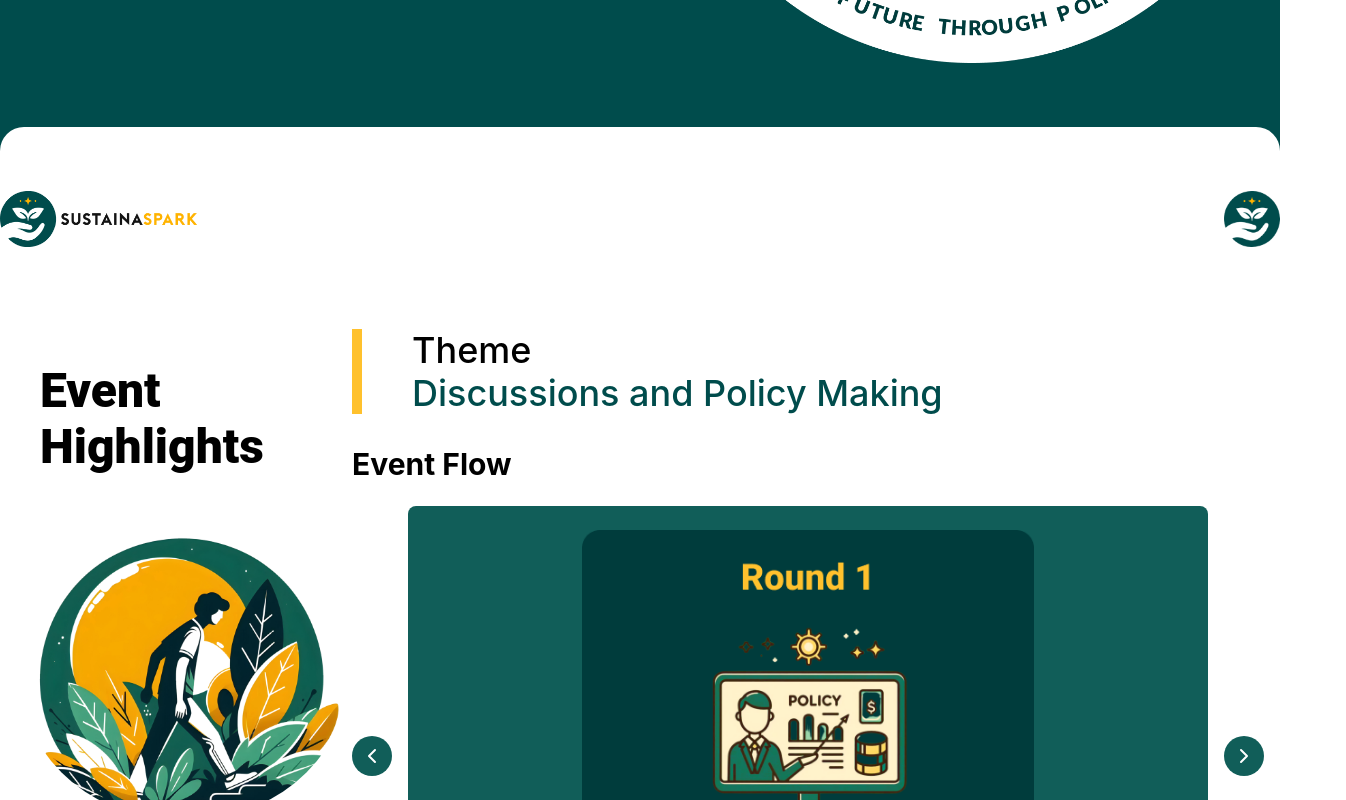
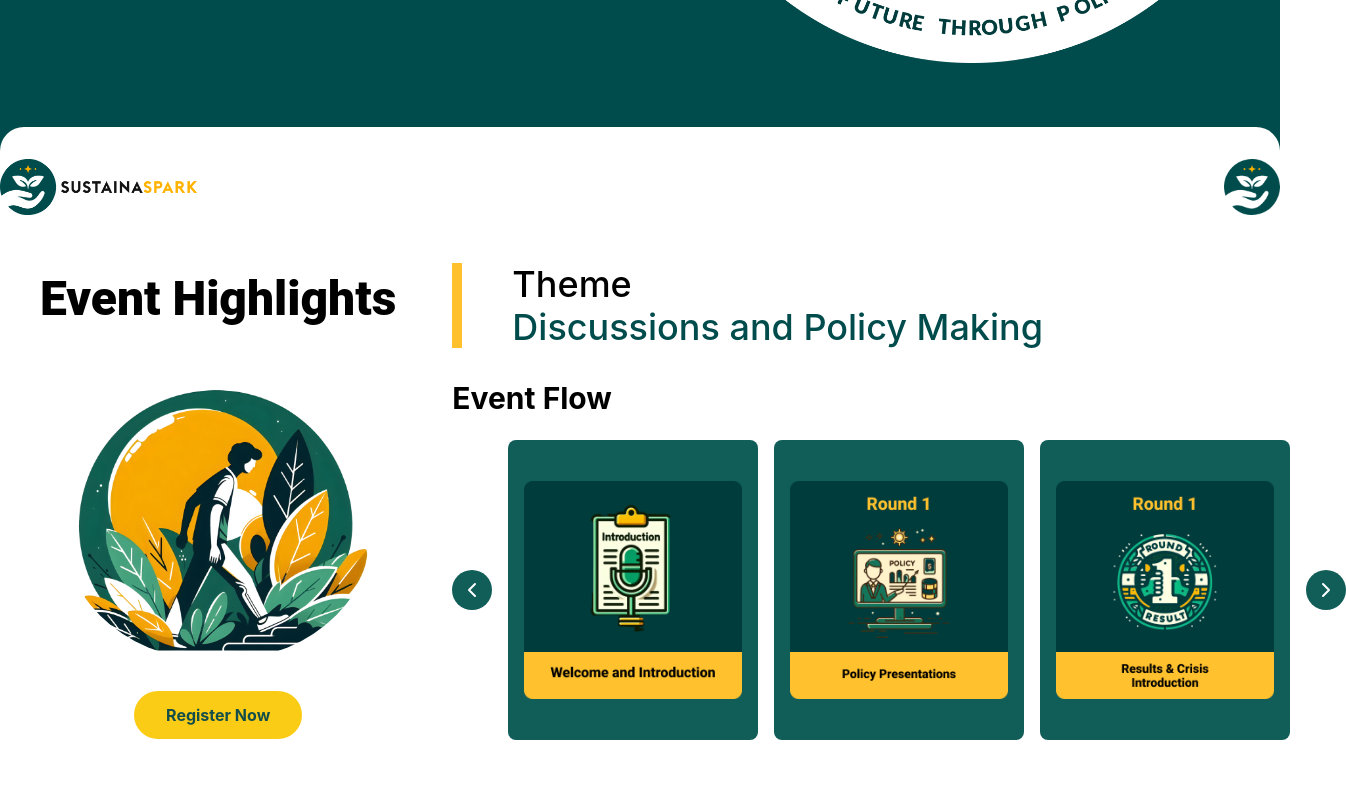
Before and after one commit to sushrut-patil/sustainaspark, a React (Create React App) app: page / in a window 1280 px wide. Shown: the part 720-1520 px from the top of the page, 1346 px wide, since content can reach past the window. Built offline with nearby package versions, Linux system fonts and the light colour scheme.

Commit message:
Event Flow Page Complete

```diff
--- a/src/Components/HomepageSection2.js
+++ b/src/Components/HomepageSection2.js
@@ -4,7 +4,7 @@ import { ChevronLeft, ChevronRight } from 'lucide-react';
 
 const EventFlow = () => {
   const [currentSlide, setCurrentSlide] = useState(0);
-
+  const [intervalId, setIntervalId] = useState(null);
   const slides = [
     '/images/eventImages/welcome.png',
     '/images/eventImages/policy.png',
@@ -18,26 +18,51 @@ const EventFlow = () => {
     setCurrentSlide((prev) => (prev + 1 >= slides.length ? 0 : prev + 1));
   };
 
+  const prevSlide = () => {
+    setCurrentSlide((prev) => (prev - 1 < 0 ? slides.length - 1 : prev - 1));
+  };
+
   useEffect(() => {
-    const interval = setInterval(nextSlide, 5000);
-    return () => clearInterval(interval);
+    const id = setInterval(nextSlide, 1000);
+    setIntervalId(id);
+    return () => clearInterval(id);
   }, []);
 
+  const getVisibleSlides = () => {
+    const visibleSlides = [];
+    for (let i = 0; i < 3; i++) {
+      const index = (currentSlide + i) % slides.length;
+      visibleSlides.push({ slide: slides[index], index });
+    }
+    return visibleSlides;
+  };
+  const handleMouseEnter = () => {
+    if (intervalId) clearInterval(intervalId);
+  };
+
+  const handleMouseLeave = () => {
+    const id = setInterval(nextSlide, 1000);
+    setIntervalId(id);
+  };
+
   return (
-    <div className="relative">
+    <div className="relative"
+      onMouseEnter={handleMouseEnter}
+      onMouseLeave={handleMouseLeave}
+    >
       <div className="flex justify-between items-center gap-4">
         <button
-          onClick={nextSlide}
+          onClick={prevSlide}
           className="p-2 rounded-full bg-teal-800 text-white hover:bg-teal-700"
         >
           <ChevronLeft size={24} />
         </button>
 
         <div className="flex gap-4 overflow-hidden">
-          {slides.slice(currentSlide, currentSlide + 1).map((slide, index) => (
+          {getVisibleSlides().map(({ slide, index }) => (
             <div
               key={index}
-              className="flex-1 bg-teal-800 rounded-lg p-6 text-center min-w-[800px] h-[500px]"
+              className="flex-1 bg-teal-800 rounded-lg p-4 text-center min-w-[250px] h-[300px] transition-all duration-500 ease-in-out"
             >
               <img src={slide} alt={`Slide ${index}`} className="w-full h-full object-contain" />
             </div>
@@ -58,8 +83,8 @@ const EventFlow = () => {
 const HomepageSection2 = () => {
   const navigate = useNavigate();
   return (
-    <div style={{ backgroundColor: '#004C4C' }} className='p-0'>
-      <div className="bg-white py-16 rounded-t-3xl">
+    <div style={{ backgroundColor: '#004C4C' }} className="p-0">
+      <div className="bg-white py-8 rounded-t-3xl">
         <div className="container mx-auto flex justify-between items-center">
           <div className="flex items-center">
             <img
@@ -76,33 +101,36 @@ const HomepageSection2 = () => {
             />
           </div>
         </div>
-        <div className="container mx-auto px-4">
-        <div className="grid md:grid-cols-[3fr,4fr] items-center mb-12">
+        <div className="container mx-auto px-4 py-12">
+          <div className="grid grid-cols-[40fr,60fr] gap-8">
             {/* Left side - Event Highlights */}
-            <div className="md:basis-[40%]">
-              <div className="inline-block border-solid border-[#FFC12D] rounded-md px-6 py-2 mb-6">
-                <span className="text-[48px] font-[800] font-['Roboto'] leading-[56.25px] text-center">
-                  Event Highlights
-                </span>
+            <div className="flex flex-col items-center">
+              <div className="w-full text-center mb-6">
+                <div className="inline-block border-solid border-[#FFC12D] rounded-md px-6 py-2 whitespace-nowrap">
+                  <span className="text-[48px] font-[800] font-['Roboto'] leading-[56.25px]">
+                    Event Highlights
+                  </span>
+                </div>
               </div>
 
-              <div className="relative">
+              <div className="relative w-full flex justify-center">
                 <img
                   src="/images/eventperson.png"
                   alt="Event highlights illustration"
-                  className="rounded-full w-full max-w-md"
+                  className="rounded-full w-4/5"
                 />
               </div>
 
-              <button className="mt-8 bg-yellow-400 text-teal-900 px-8 py-3 rounded-full font-bold hover:bg-yellow-300 transition-colors"
-                onClick={() => navigate('/register')} >
+              <button
+                className="mt-8 bg-yellow-400 text-teal-900 px-8 py-3 rounded-full font-bold hover:bg-yellow-300 transition-colors"
+                onClick={() => navigate('/register')}
+              >
                 Register Now
               </button>
             </div>
 
             {/* Right side - Theme and Event Flow */}
-            <div className="space-y-8 md:basis-[60%]">
-            <div className="h-[50px]"></div>
+            <div className="space-y-8">
               <div className="border-l-[10px] border-[#FFC12D] bg-white pl-[50px]">
                 <h2 className="font-roboto text-[36px] font-medium leading-[42.19px] text-left text-black">Theme</h2>
                 <p className="font-roboto text-[36px] font-medium leading-[42.19px] text-left text-[#004C4C]">Discussions and Policy Making</p>
```
